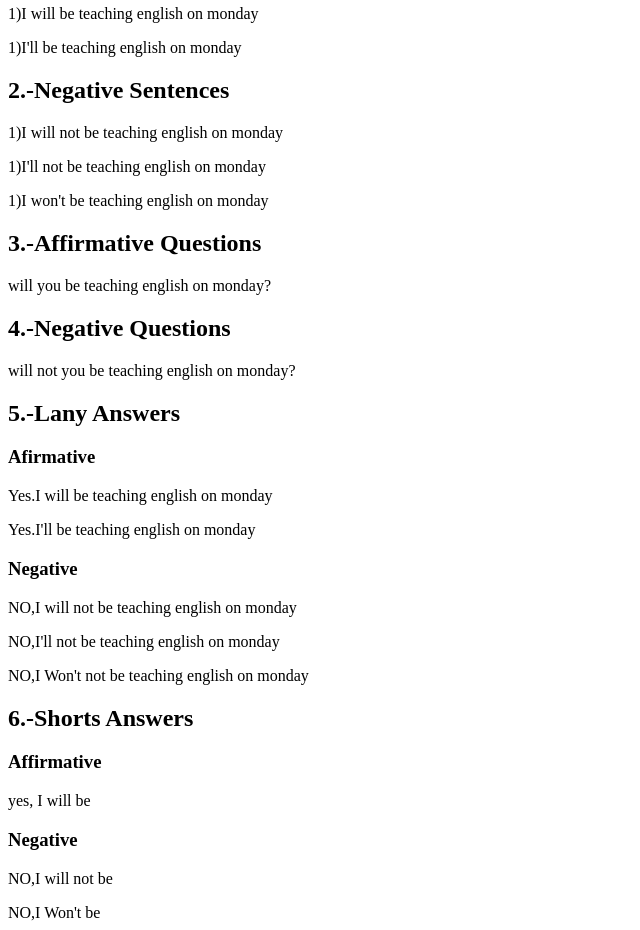
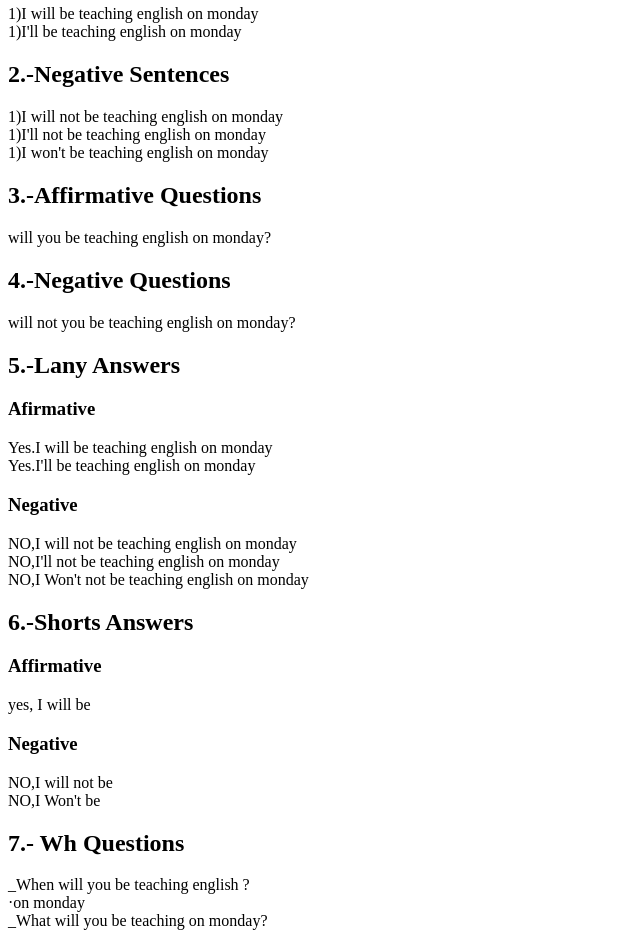
Before and after one commit to Drackelbio/fist, a plain HTML site: page futureTime.html in a window 1280 px wide. Shown: the part 180-1110 px from the top of the page, without its empty margins (0-640 px from the left). Drawn offline with Linux system fonts and the light colour scheme.

Commit message:
13commit

```diff
--- a/futureTime.html
+++ b/futureTime.html
@@ -9,13 +9,13 @@
 	<center><h1>Future Time</h1></center>
 	<h1>Grammar</h1>
 	<h2>1.-Affirmative Sentences</h2>
-    <p>1)I will be teaching english on monday</p>
-	<p>1)I'll be teaching english on monday</p>
+    <p>1)I will be teaching english on monday</br>
+	1)I'll be teaching english on monday</br></p>
 
 	<h2>2.-Negative Sentences </h2>
-	<p>1)I will not be teaching english on monday</p>
-	<p>1)I'll not be teaching english on monday</p>
-    <p>1)I won't  be teaching english on monday</p>
+	<p>1)I will not be teaching english on monday</br>
+	1)I'll not be teaching english on monday</br>
+    1)I won't  be teaching english on monday</br></p>
 
 
 	<h2>3.-Affirmative Questions</h2>
@@ -28,21 +28,21 @@
 
 	<h2>5.-Lany Answers</h2>
 	<h3>Afirmative</h3>
-	 <p>Yes.I will be teaching english on monday</p>
-     <p>Yes.I'll be teaching english on monday</p>
+	 <p>Yes.I will be teaching english on monday</br>
+     Yes.I'll be teaching english on monday</br></p>
 
      <h3>Negative</h3>
-     <p>NO,I will not be teaching english on monday </p>
-     <p>NO,I'll not be teaching english on monday </p>
-     <p>NO,I Won't not be teaching english on monday </p>
+     <p>NO,I will not be teaching english on monday</br>
+     NO,I'll not be teaching english on monday </br>
+     NO,I Won't not be teaching english on monday</br> </p>
 
 	<h2>6.-Shorts Answers</h2>
 	<h3>Affirmative</h3>
 <p>yes, I will be</p>
 
 <h3>Negative</h3>
-<p>NO,I will not be</p>
-<p>NO,I Won't be</p>
+<p>NO,I will not be</br>
+NO,I Won't be</br></p>
 
 	<h2>7.- Wh Questions</h2>
 	<div>
```
